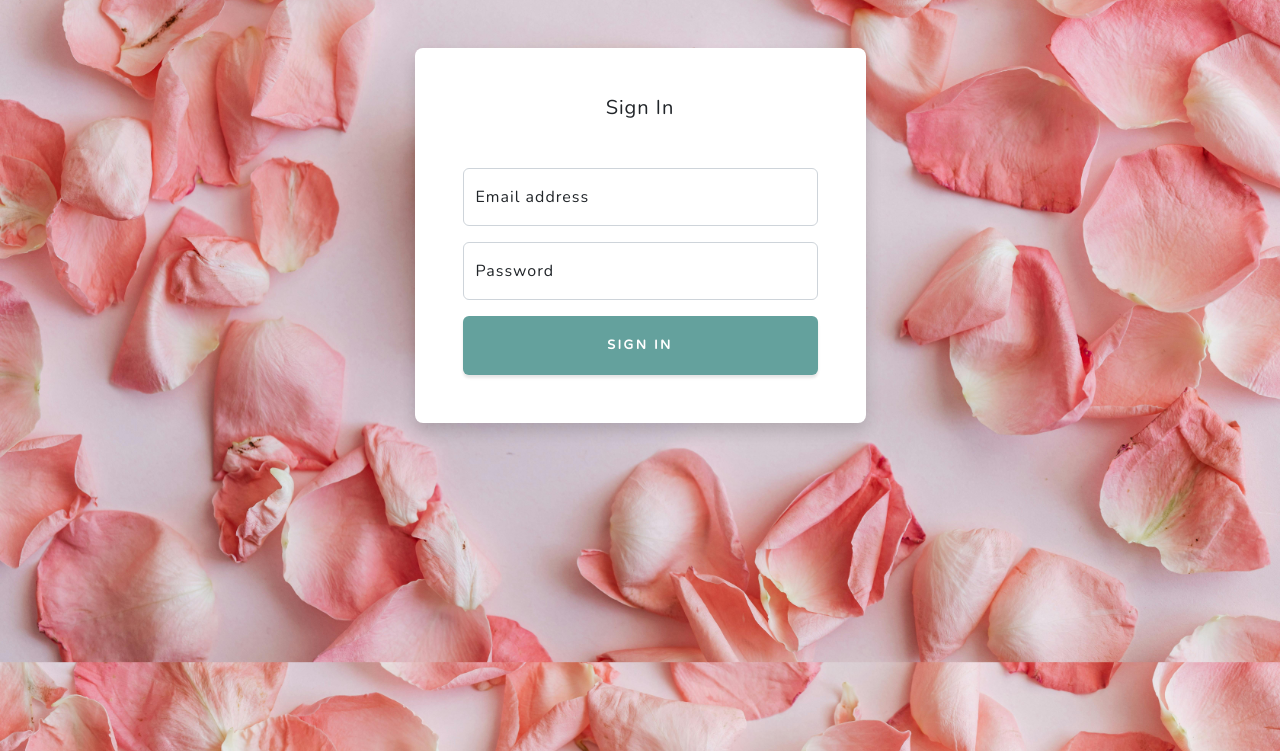
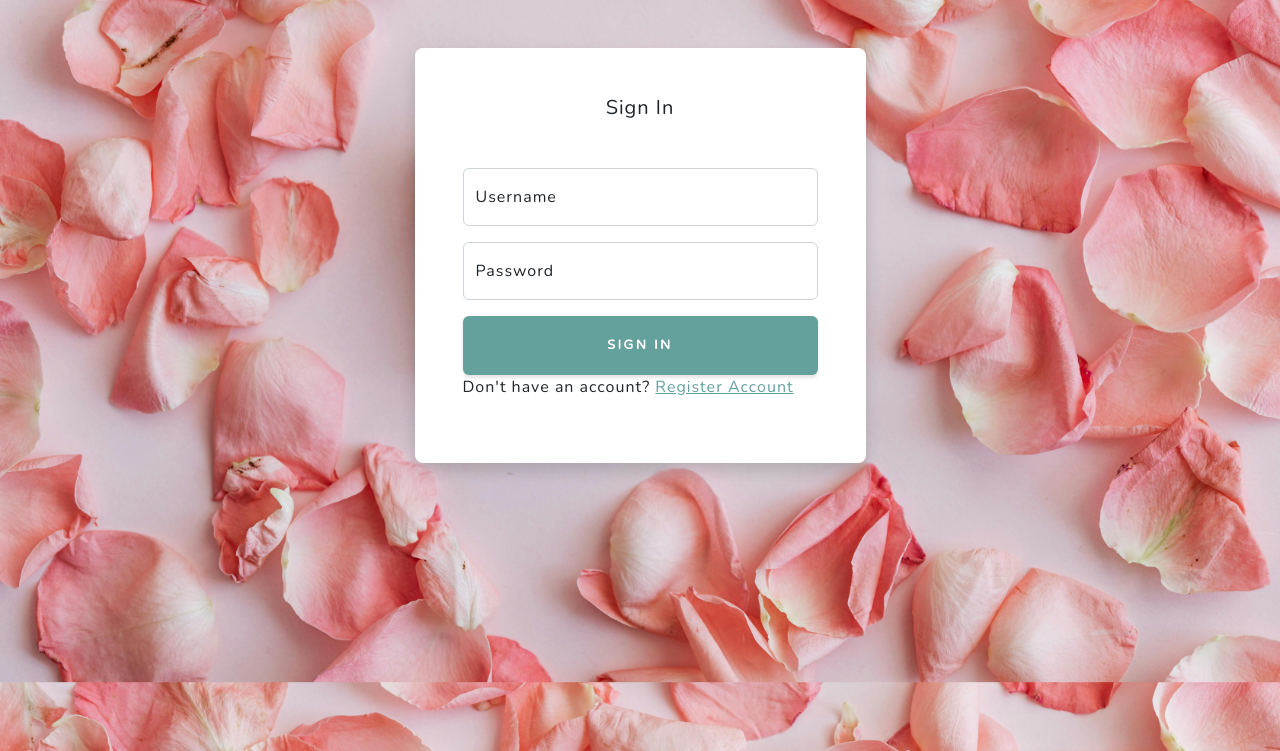
Before and after one commit to adinabo/skincare_2, a Flask app: page /login in a window 1280 px wide. Shown: the top 751 px of the page. Run offline with Flask 2, Linux system fonts and the light colour scheme; parts of the project's set-up code (start-up, migrations or seed data) failed here and were passed over; some libraries are stand-ins or nearby versions.

Commit message:
updated login page

```diff
--- a/skincare_package/templates/login.html
+++ b/skincare_package/templates/login.html
@@ -21,11 +21,12 @@
             <h5 class="card-title text-center mb-5 fw-light fs-5">Sign In</h5>
             <form>
               <div class="form-floating mb-3">
-                <input type="email" class="form-control" id="floatingInput" placeholder="name@example.com">
-                <label for="floatingInput">Email address</label>
+                <input type="username" class="form-control validate" id="floatingInput" placeholder="username" maxlength="15" pattern="^[a-zA-Z0-9]{5,15}$" required>
+                <label for="floatingInput">Username</label>
               </div>
               <div class="form-floating mb-3">
-                <input type="password" class="form-control" id="floatingPassword" placeholder="Password">
+                <input type="password" class="form-control validate" id="floatingPassword" placeholder="Password" minlength="5"
+                maxlength="15" pattern="^[a-zA-Z0-9]{5,15}$" required>
                 <label for="floatingPassword">Password</label>
               </div>
               <div class="form mb-3">
@@ -34,6 +35,14 @@
                 <button class="btn btn-primary btn-login text-uppercase fw-bold" type="submit">Sign
                   in</button>
               </div>
+              <div class="row">
+                <div class="col s12">
+                    <p class="center-align">
+                        Don't have an account?
+                        <a href="{{ url_for('register') }}" class="light-blue-text text-darken-4">Register Account</a>
+                    </p>
+                </div>
+            </div>
             </form>
           </div>
         </div>
```
